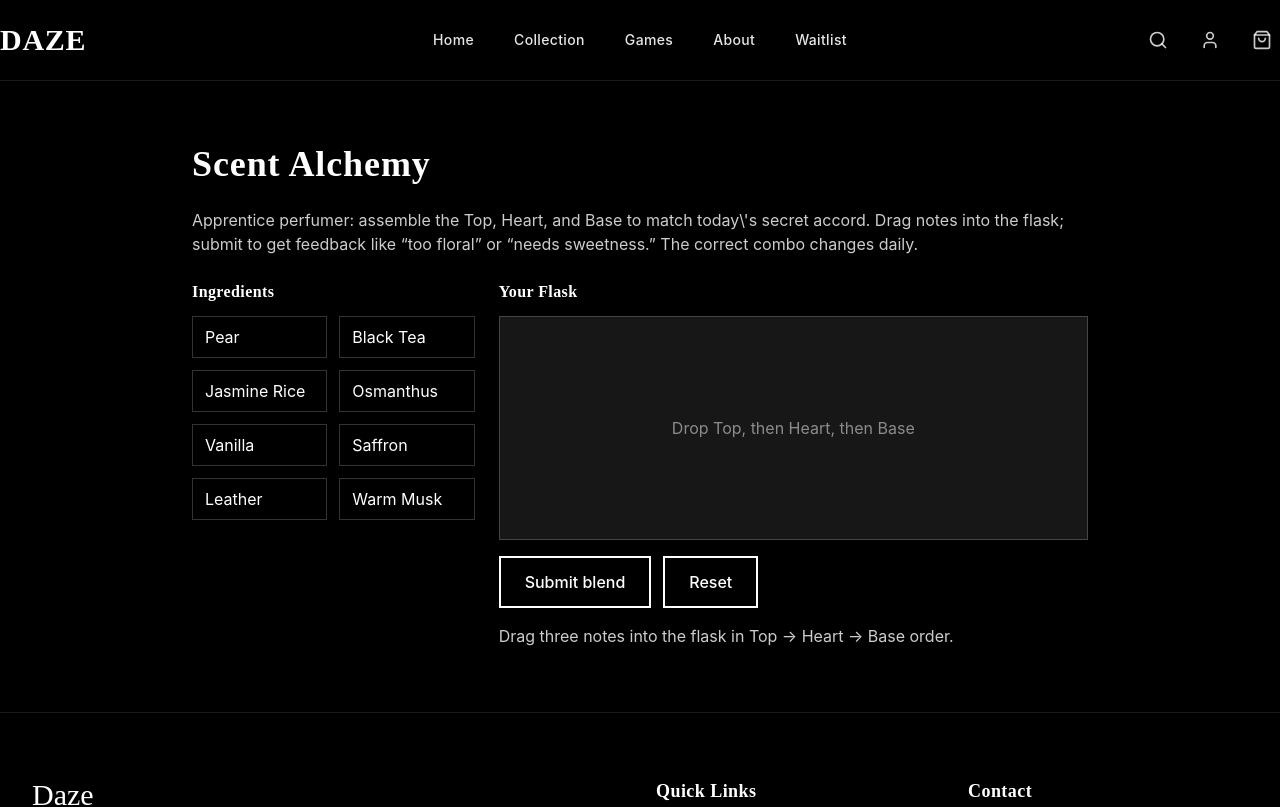
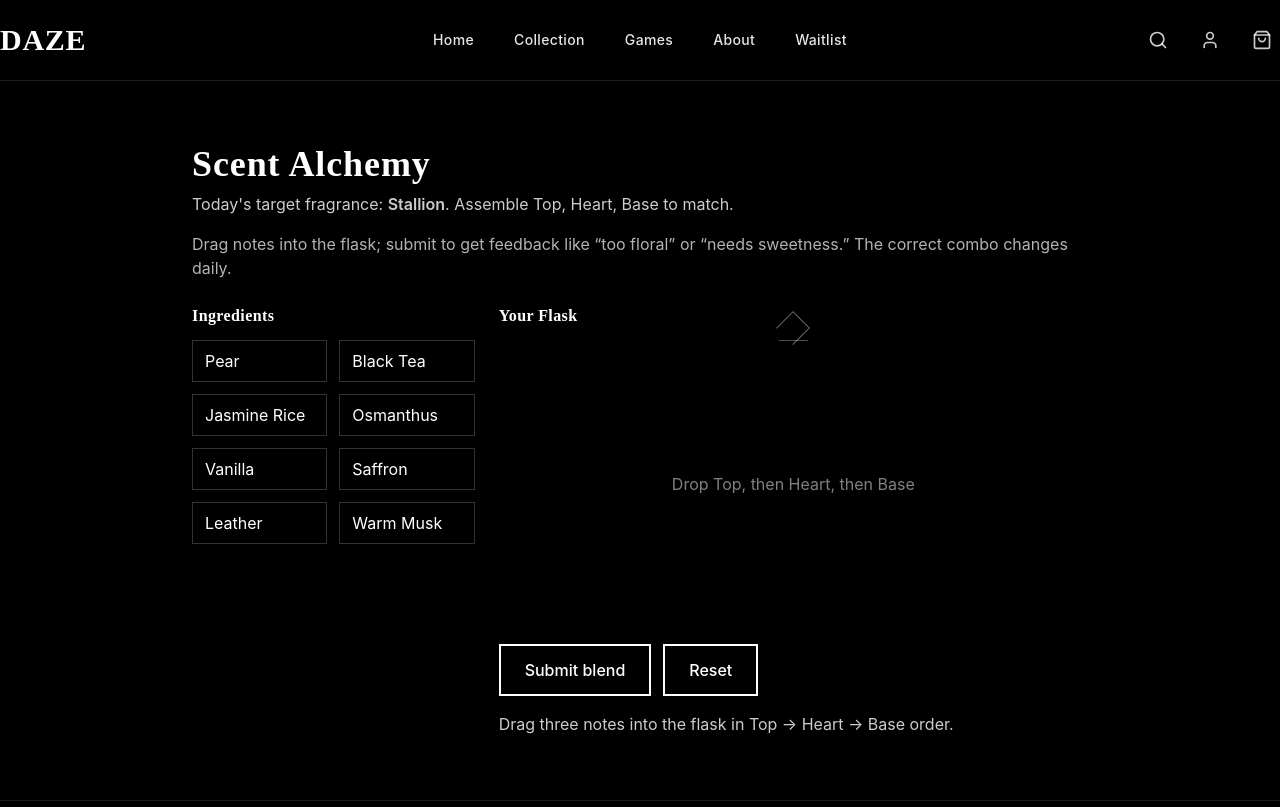
Before and after one commit to dingalanger/Daze-Perfumes, a Next.js app: page /quiz/alchemy in a window 1280 px wide. Shown: the top 807 px of the page. Built offline with nearby package versions, Linux system fonts and the light colour scheme.

Commit message:
ux(alchemy): SVG flask with animated pour; daily target mapped to house fragrances

```diff
--- a/app/quiz/alchemy/page.tsx
+++ b/app/quiz/alchemy/page.tsx
@@ -16,22 +16,40 @@ const NOTES = [
   { id: 'musk', label: 'Warm Musk', family: 'musk' },
 ]
 
-// Deterministic daily combo using date seed
-function dailyIndex(max: number) {
+const FAMILY_COLORS: Record<string, string> = {
+  sweet: '#F7B500',
+  bitter: '#8BA1B3',
+  comfort: '#EAD7B7',
+  floral: '#FF89B3',
+  spice: '#E06C00',
+  leather: '#915C39',
+  musk: '#C0C0C0',
+}
+
+// Deterministic daily target fragrance
+function dailyFragrance() {
+  const choices = ['pear', 'boba', 'stallion', 'rice'] as const
   const d = new Date()
-  const seed = parseInt(`${d.getFullYear()}${d.getMonth()+1}${d.getDate()}`)
-  let x = Math.sin(seed) * 10000
-  return () => Math.floor((x = Math.sin(x) * 10000) % max + max) % max
+  const idx = (d.getFullYear() + d.getMonth() + d.getDate()) % choices.length
+  return choices[idx]
+}
+
+const DAILY_COMBOS: Record<string, [string, string, string]> = {
+  pear: ['pear', 'vanilla', 'musk'],
+  boba: ['black-tea', 'vanilla', 'jasmine-rice'],
+  stallion: ['osmanthus', 'leather', 'musk'],
+  rice: ['jasmine-rice', 'vanilla', 'black-tea'],
 }
 
 function selectDailyTarget() {
-  const rand = dailyIndex(NOTES.length)
-  const pick = () => NOTES[rand()]
-  // Top / Heart / Base must be distinct
-  const top = pick()
-  let heart = pick(); while (heart.id === top.id) heart = pick()
-  let base = pick(); while (base.id === top.id || base.id === heart.id) base = pick()
-  return { top, heart, base }
+  const id = dailyFragrance()
+  const [top, heart, base] = DAILY_COMBOS[id]
+  return {
+    id,
+    top: NOTES.find(n => n.id === top)!,
+    heart: NOTES.find(n => n.id === heart)!,
+    base: NOTES.find(n => n.id === base)!,
+  }
 }
 
 function feedbackFor(selection: string[]) {
@@ -50,6 +68,7 @@ export default function AlchemyPage() {
   const target = useMemo(() => selectDailyTarget(), [])
   const [flask, setFlask] = useState<string[]>([])
   const [message, setMessage] = useState<string>('Drag three notes into the flask in Top → Heart → Base order.')
+  const [pour, setPour] = useState<{ color: string; key: number } | null>(null)
   const dropRef = useRef<HTMLDivElement | null>(null)
   const solved = flask.length === 3 && flask[0] === target.top.id && flask[1] === target.heart.id && flask[2] === target.base.id
 
@@ -58,7 +77,10 @@ export default function AlchemyPage() {
     const id = e.dataTransfer.getData('text/plain')
     if (!id) return
     if (flask.length >= 3) return
+    const fam = NOTES.find(n => n.id === id)?.family || 'sweet'
+    setPour({ color: FAMILY_COLORS[fam], key: Date.now() })
     setFlask([...flask, id])
+    setTimeout(() => setPour(null), 700)
   }
 
   const onDragStart = (e: React.DragEvent, id: string) => {
@@ -76,13 +98,16 @@ export default function AlchemyPage() {
 
   const reset = () => { setFlask([]); setMessage('Drag three notes into the flask in Top → Heart → Base order.') }
 
+  const level = Math.min(3, flask.length) / 3
+
   return (
     <main className="min-h-screen pt-20 bg-black">
       <Header />
       <section className="section-padding">
         <div className="container-custom max-w-4xl">
-          <h1 className="text-3xl md:text-4xl font-serif font-bold text-white mb-6">Scent Alchemy</h1>
-          <p className="text-white/80 mb-6">Apprentice perfumer: assemble the Top, Heart, and Base to match today\'s secret accord. Drag notes into the flask; submit to get feedback like “too floral” or “needs sweetness.” The correct combo changes daily.</p>
+          <h1 className="text-3xl md:text-4xl font-serif font-bold text-white mb-2">Scent Alchemy</h1>
+          <p className="text-white/80 mb-4">Today's target fragrance: <span className="font-semibold capitalize">{target.id}</span>. Assemble Top, Heart, Base to match.</p>
+          <p className="text-white/70 mb-6">Drag notes into the flask; submit to get feedback like “too floral” or “needs sweetness.” The correct combo changes daily.</p>
 
           <div className="grid md:grid-cols-3 gap-6 items-start">
             {/* Notes palette */}
@@ -100,11 +125,26 @@ export default function AlchemyPage() {
             {/* Flask drop area */}
             <div className="md:col-span-2">
               <h2 className="text-white font-semibold mb-3">Your Flask</h2>
-              <div ref={dropRef} onDragOver={(e) => e.preventDefault()} onDrop={onDrop} className="h-56 border border-white/20 bg-neutral-900 text-white flex flex-col items-center justify-center gap-3 p-4">
-                {flask.length === 0 && <span className="text-white/50">Drop Top, then Heart, then Base</span>}
-                {flask.map((id, i) => (
-                  <div key={i} className="px-3 py-2 bg-white/10 border border-white/20 w-full max-w-sm text-center">{i===0?'Top':i===1?'Heart':'Base'}: {NOTES.find(n => n.id===id)?.label}</div>
-                ))}
+              <div ref={dropRef} onDragOver={(e) => e.preventDefault()} onDrop={onDrop} className="relative h-72 text-white flex items-center justify-center">
+                {/* Flask outline via clip-path */}
+                <div className="relative w-72 h-full">
+                  <div className="absolute inset-0 clip-flask border border-white/30"></div>
+                  {/* Liquid fill */}
+                  <div className="absolute bottom-0 left-0 right-0 clip-flask overflow-hidden">
+                    <div className="w-full transition-[height] duration-700" style={{ height: `${Math.max(6, level*100)}%`, background: 'linear-gradient(180deg, rgba(255,255,255,0.85), rgba(255,255,255,0.4))' }} />
+                  </div>
+                  {/* Pour stream */}
+                  {pour && (
+                    <div key={pour.key} className="absolute -top-10 left-1/2 -translate-x-1/2 h-10 w-3 rounded-full animate-pour" style={{ background: pour.color }} />
+                  )}
+                  {/* Labels */}
+                  {flask.map((id, i) => (
+                    <div key={i} className="absolute left-1/2 -translate-x-1/2 text-xs text-white/80" style={{ bottom: `${10 + i*18}%` }}>{i===0?'Top':i===1?'Heart':'Base'}: {NOTES.find(n=>n.id===id)?.label}</div>
+                  ))}
+                  {flask.length === 0 && <span className="absolute inset-0 flex items-center justify-center text-white/50">Drop Top, then Heart, then Base</span>}
+                </div>
+                {/* pour spout indicator */}
+                <div className="absolute -top-6 left-1/2 -translate-x-1/2 w-6 h-6 border-t border-x border-white/40 rotate-45"></div>
               </div>
 
               <div className="mt-4 flex gap-3">
@@ -124,6 +164,18 @@ export default function AlchemyPage() {
         </div>
       </section>
       <Footer />
+      <style jsx global>{`
+        .clip-flask {
+          clip-path: polygon(45% 0%, 55% 0%, 60% 8%, 64% 15%, 70% 28%, 85% 90%, 15% 90%, 30% 28%, 36% 15%, 40% 8%);
+          border-radius: 6px;
+        }
+        @keyframes pourDown {
+          0% { transform: translate(-50%, -120%); opacity: 0.0; }
+          20% { opacity: 1; }
+          100% { transform: translate(-50%, 0%); opacity: 0.9; }
+        }
+        .animate-pour { animation: pourDown 0.7s ease-in-out; }
+      `}</style>
     </main>
   )
 }
```
